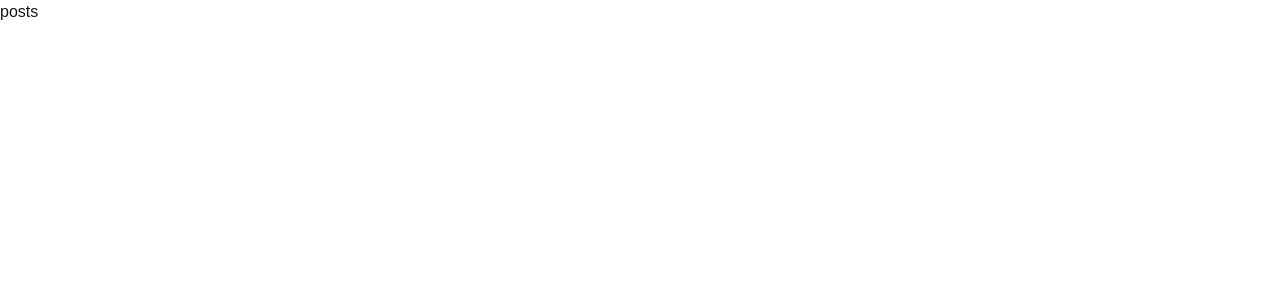
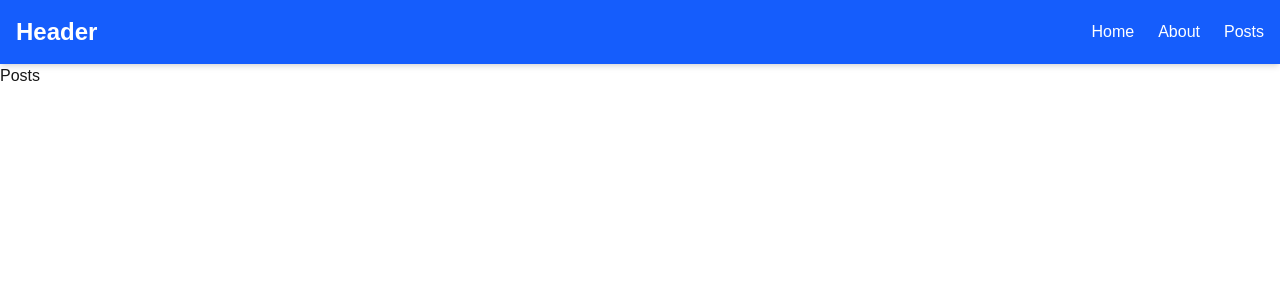
Before and after one commit to Kaydev-cmd/alx-project-0x02-setup, a Next.js app in the folder alx-project-0x02/: page /posts in a window 1280 px wide. Shown: the top 300 px of the page. Built offline with nearby package versions, Linux system fonts and the light colour scheme.

Commit message:
feat: import and render Header component

```diff
--- a/alx-project-0x02/pages/posts.tsx
+++ b/alx-project-0x02/pages/posts.tsx
@@ -1,7 +1,13 @@
+import Header from "@/components/layout/Header";
 import React from "react";
 
 const posts: React.FC = () => {
-  return <h1>posts</h1>;
+  return (
+    <>
+      <Header />
+      <h1>Posts</h1>
+    </>
+  );
 };
 
 export default posts;
```
